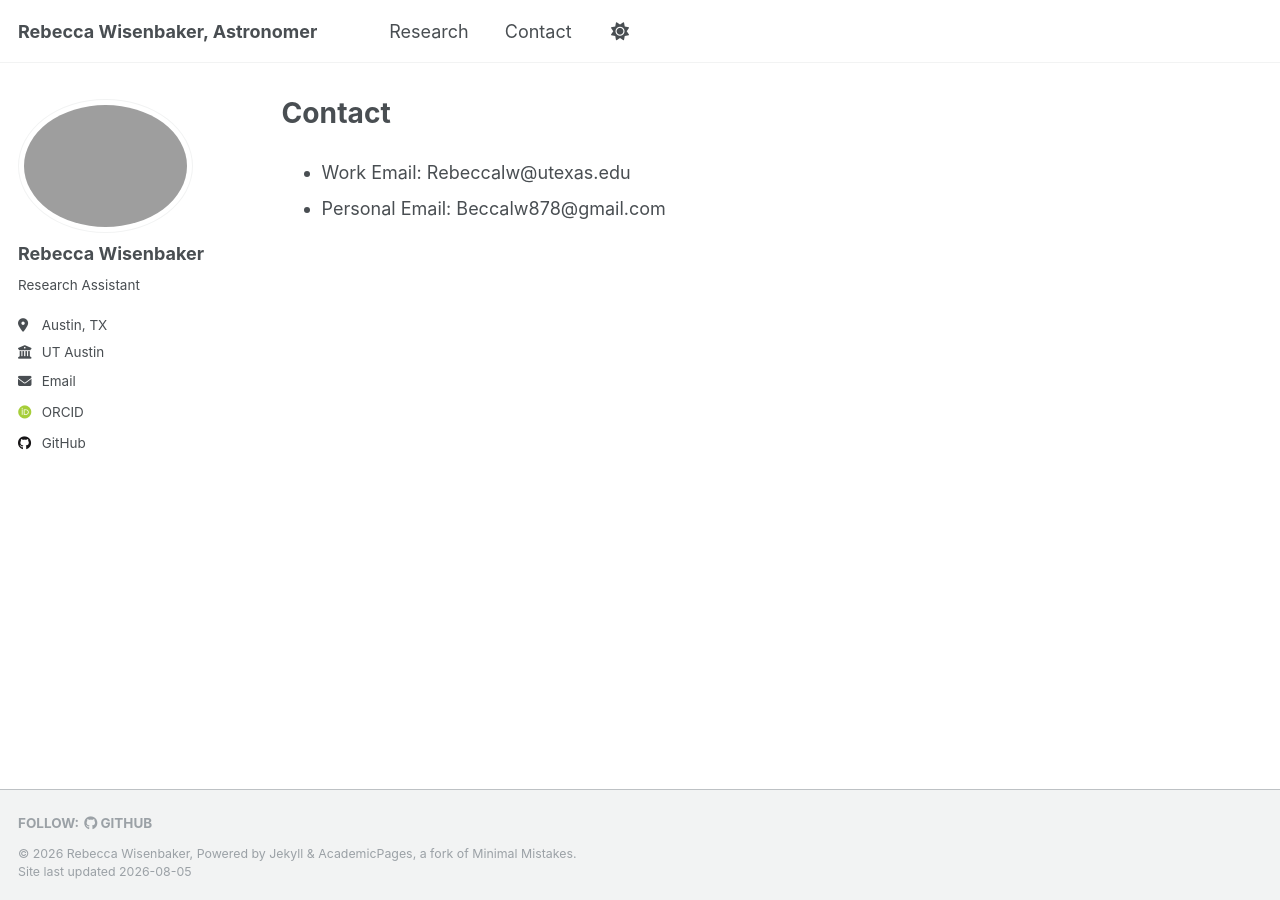
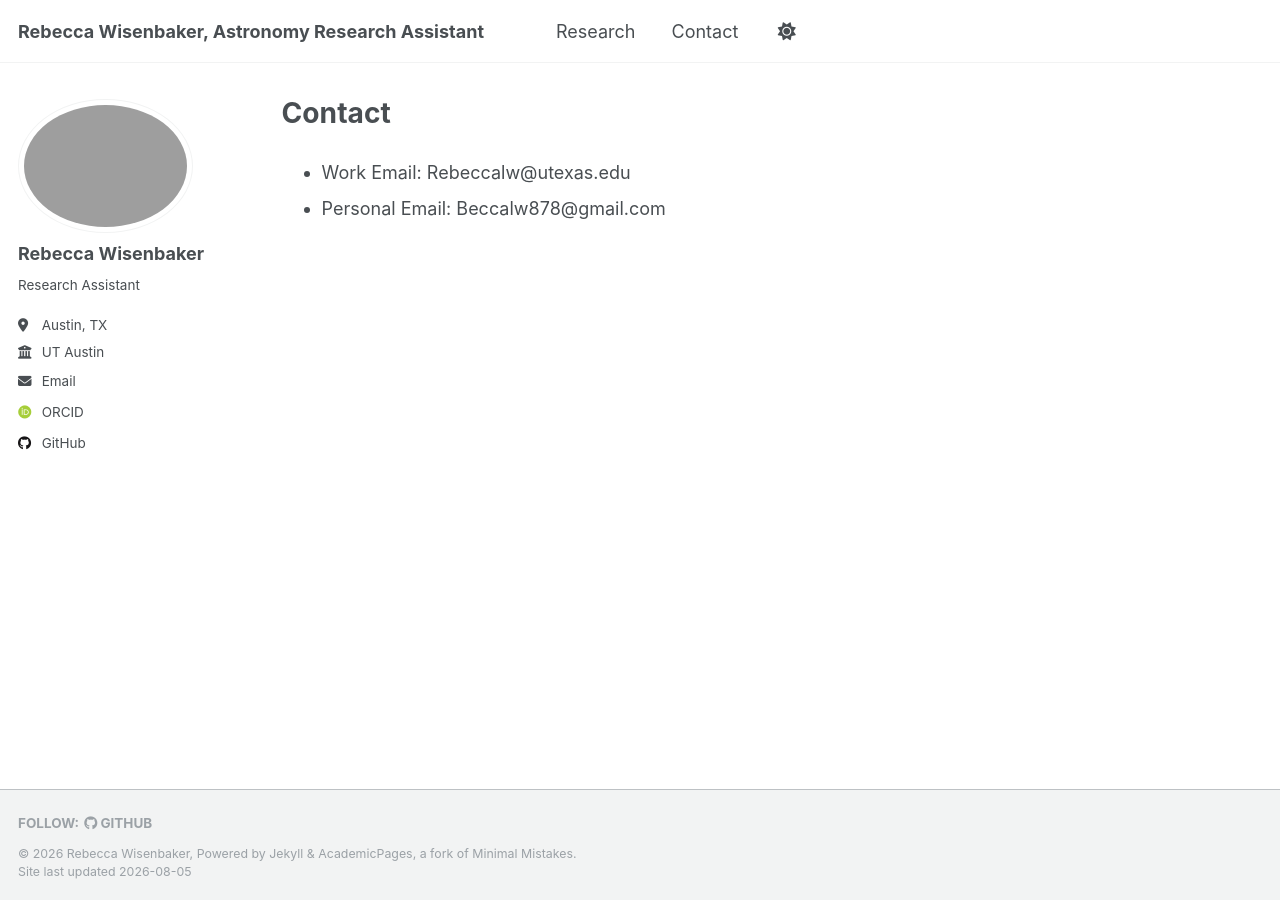
Before and after one commit to rebeccalw87/rebeccalw87.github.io, a Jekyll site: the page built from _pages/contact.md, in a window 1280 px wide. Built offline with Jekyll 4.4.1, drawn with Linux system fonts in a browser that asks for light colours; some web fonts are replaced; a script that is not in the unit is left out.

Commit message:
Update _config.yml

```diff
--- a/_config.yml
+++ b/_config.yml
@@ -9,7 +9,7 @@
 # Basic Site Settings
 locale                   : "en-US"
 site_theme               : "default"
-title                    : "Rebecca Wisenbaker, Astronomer"
+title                    : "Rebecca Wisenbaker, Astronomy Research Assistant"
 title_separator          : "-"
 name                     : &name "Rebecca Wisenbaker"
 description              : &description "Research Assistant at The University of Texas at Austin"
```
